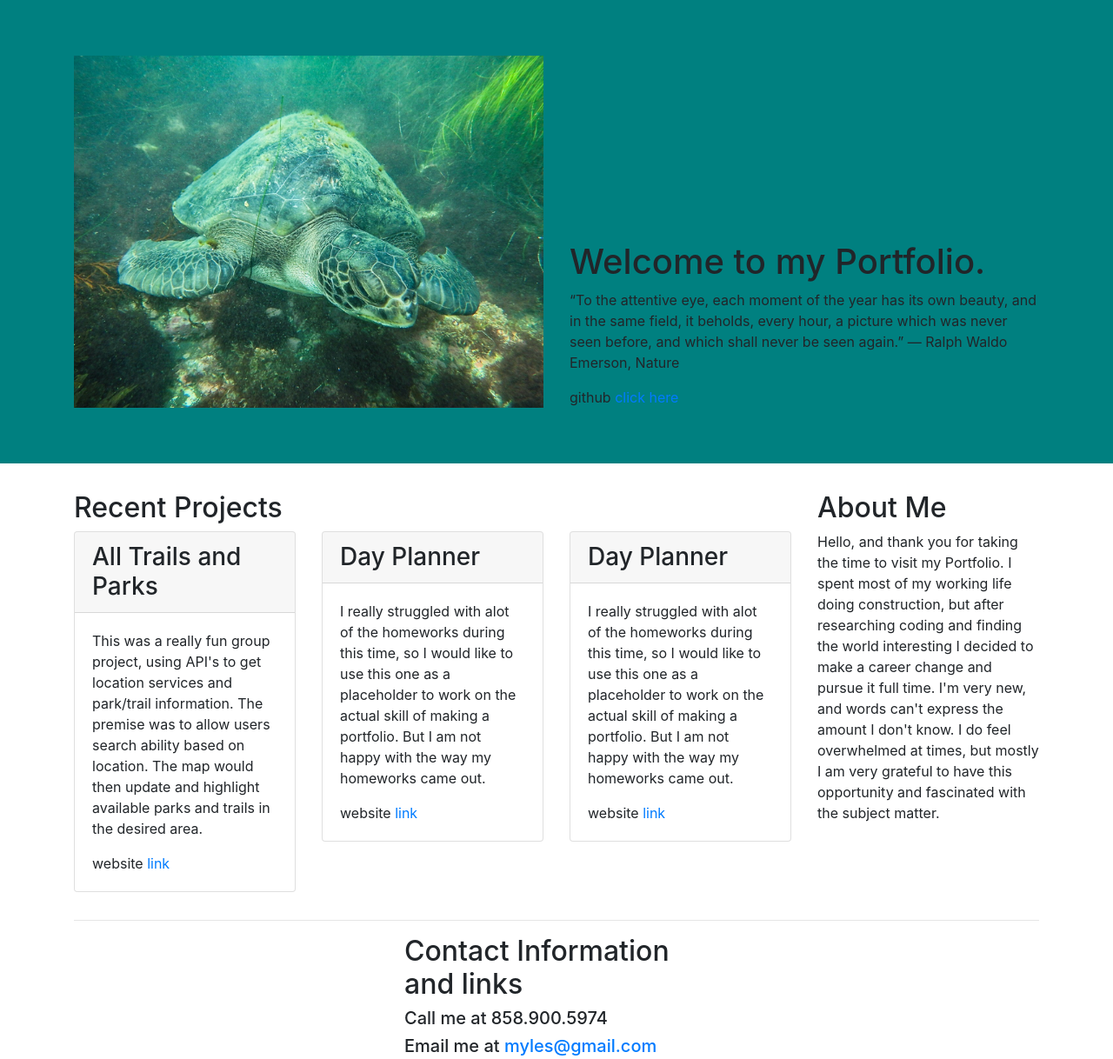
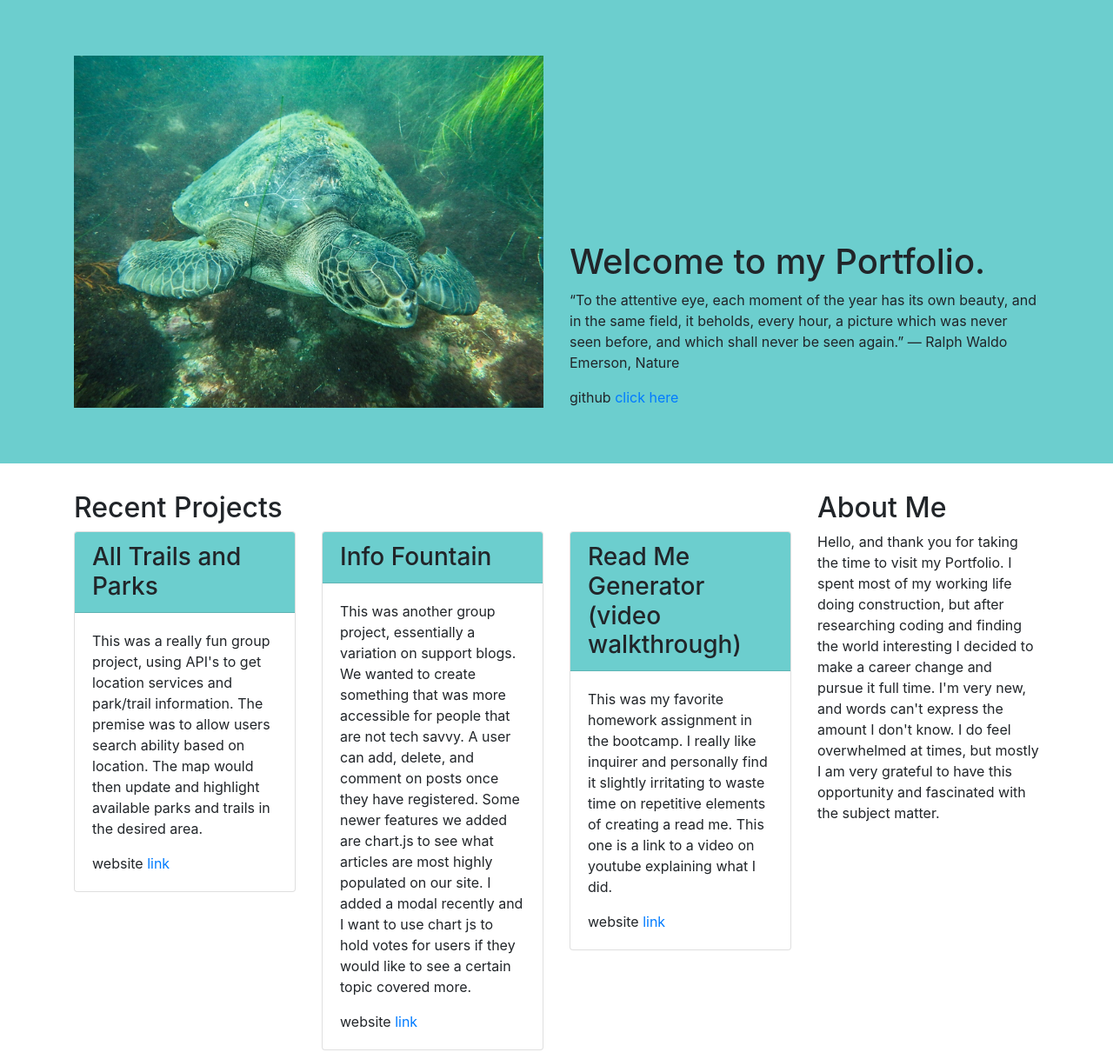
Before and after one commit to myles502/portfolio, a plain HTML site: page index.html in a window 1280 px wide. Shown: the top 1218 px of the page at 87% size. Drawn offline with nearby package versions, Linux system fonts and the light colour scheme.

Commit message:
new colors. new links

```diff
--- a/index.html
+++ b/index.html
@@ -12,7 +12,7 @@
 </head>
 
 <body>
-  <header class="jumbotron jumbotron-fluid" style = "background-color: teal">
+  <header class="jumbotron jumbotron-fluid" style = "background-color: rgb(108, 206, 206)">
     <div class="container">
       <div class="row align-items-end">
         <div class="col-12 col-md-6">
@@ -38,7 +38,7 @@
 
           <div class="col-12 col-sm-6 col-lg-4 mb-3">
             <div class="card">
-              <h3 class="card-header">
+              <h3 class="card-header"style = "background-color: rgb(108, 206, 206)">
                 All Trails and Parks
               </h3>
               <div class="card-body">
@@ -53,31 +53,32 @@
           </div>
           <div class="col-12 col-sm-6 col-lg-4 mb-3">
             <div class="card">
-              <h3 class="card-header">
-                Day Planner
+              <h3 class="card-header" style = "background-color: rgb(108, 206, 206)">
+                Info Fountain
               </h3>
               <div class="card-body">
                 <p class="card-text">
-                    I really struggled with alot of the homeworks during this time, so I would like to use this one as a placeholder to work on the actual skill of making a portfolio. But I am not happy with the way my homeworks came out.
+                  This was another group project, essentially a variation on support blogs. We wanted to create something that was more accessible for people that are not tech savvy. A user can add, delete, and comment on posts once they have registered. Some newer features we added are chart.js to see what articles are most highly populated on our site. I added a modal recently and I want to use chart js to hold votes for users if they would like to see a certain topic covered more.
+
 
 
                 </p>
-                website <a href="https://myles502.github.io/dayplanner/">link</a>
+                website <a href="https://info-fountain-ucsd.herokuapp.com/">link</a>
 
               </div>
             </div>
           </div>
           <div class="col-12 col-sm-6 col-lg-4 mb-3">
             <div class="card">
-              <h3 class="card-header">
-                Day Planner
+              <h3 class="card-header" style = "background-color: rgb(108, 206, 206)">
+                Read Me Generator (video walkthrough)
               </h3>
               <div class="card-body">
                 <p class="card-text">
-                    I really struggled with alot of the homeworks during this time, so I would like to use this one as a placeholder to work on the actual skill of making a portfolio. But I am not happy with the way my homeworks came out.
+                  This was my favorite homework assignment in the bootcamp. I really like inquirer and personally find it slightly irritating to waste time on repetitive elements of creating a read me. This one is a link to a video on youtube explaining what I did.
 
                 </p>
-                website <a href="https://myles502.github.io/dayplanner/">link</a>
+                website <a href="https://www.youtube.com/watch?v=dvdLfUT_Skg&t=2s">link</a>
 
               </div>
             </div>
```
